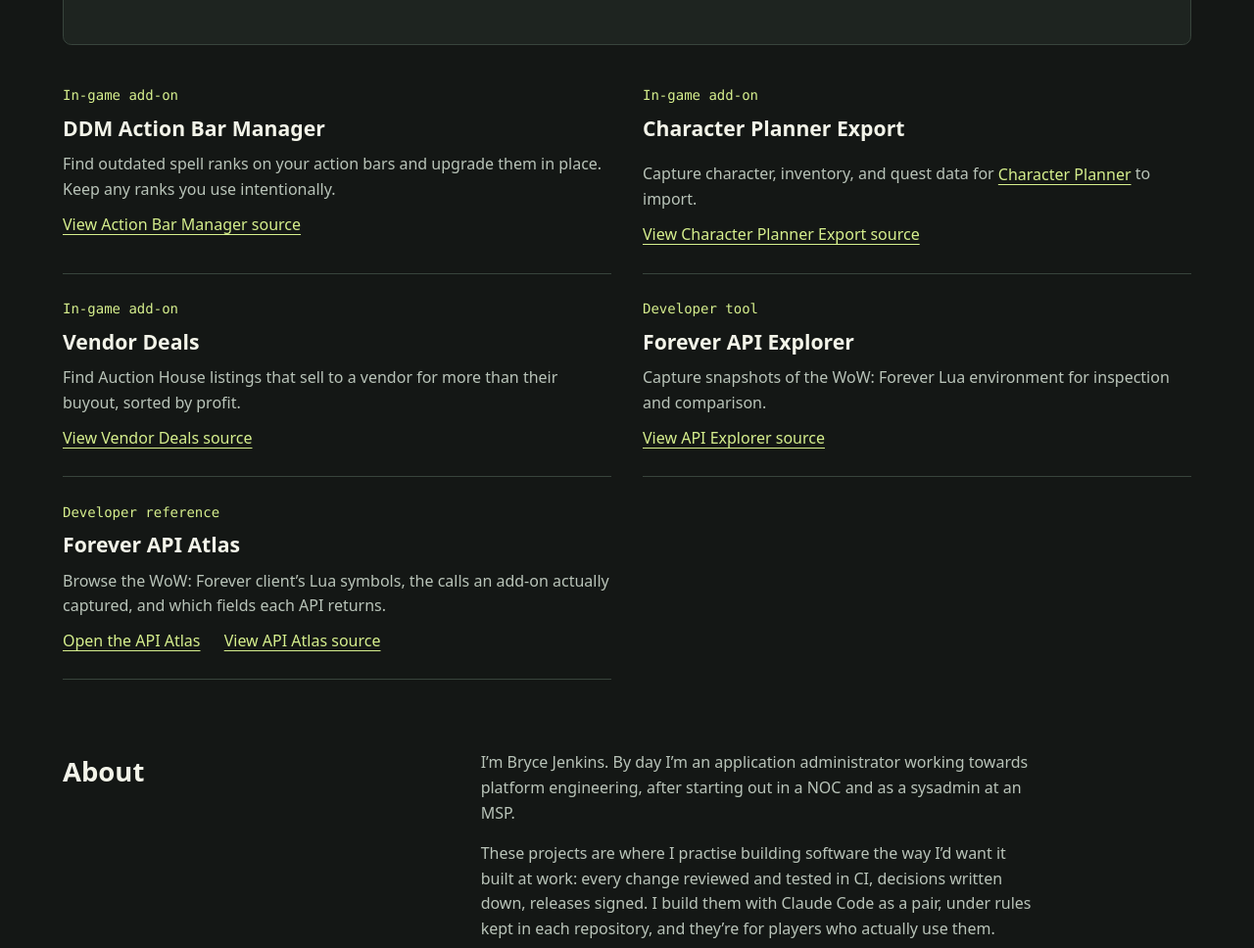
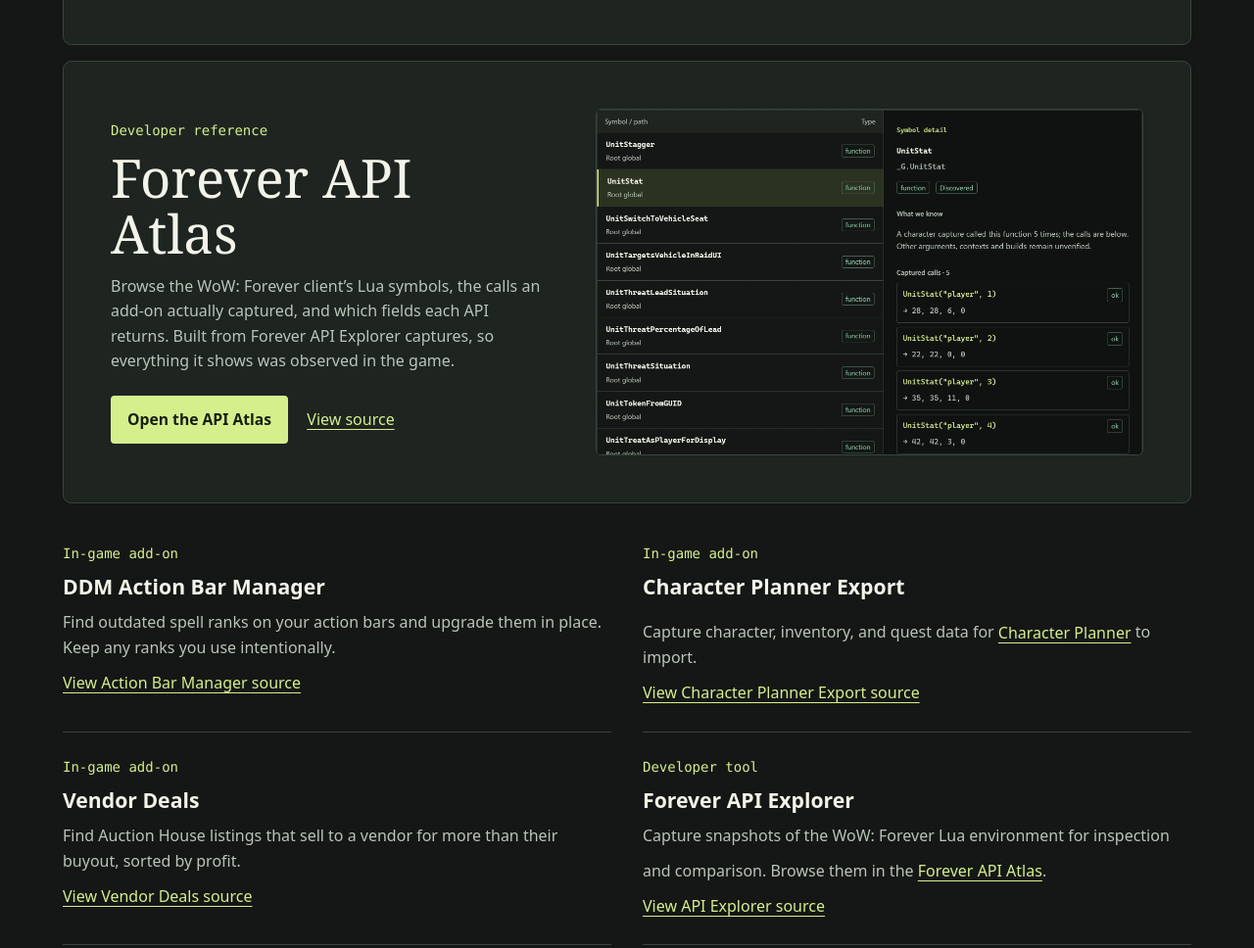
Before and after one commit to thechainercygnus/DurishLabsPortfolio, a plain HTML site: page public/index.html in a window 1280 px wide. Shown: the part 1784-2752 px from the top of the page at 98% size. Drawn offline with Linux system fonts and the light colour scheme.

Commit message:
Feature the Forever API Atlas with a screenshot
The Atlas gets a featured card after the AddOn Manager: Open the API
Atlas as the button, its source as a link, and its own screenshot of the
symbol explorer (ForeverAPIAtlas's screenshots/symbol-explorer.webp,
copied as it is, 85 KB). It leaves the catalog, which keeps four cards,
and the API Explorer's card points to it. The README and the screenshot
rule in CLAUDE.md name the Atlas's screenshots/ as a source.

Closes #20

Co-Authored-By: Claude Opus 5.5 <noreply@anthropic.com>

```diff
--- a/public/index.html
+++ b/public/index.html
@@ -69,6 +69,20 @@
           <img src="manager-dark.png" width="760" height="470" loading="lazy" decoding="async" alt="AddOn Manager in dark mode with two add-ons selected for installation">
         </figure>
       </article>
+      <article class="featured" id="api-atlas">
+        <div class="feature-copy">
+          <p class="category">Developer reference</p>
+          <h3>Forever API Atlas</h3>
+          <p>Browse the WoW: Forever client’s Lua symbols, the calls an add-on actually captured, and which fields each API returns. Built from Forever API Explorer captures, so everything it shows was observed in the game.</p>
+          <div class="actions">
+            <a class="button" href="https://atlas.durishlabs.com/">Open the API Atlas</a>
+            <a href="https://github.com/thechainercygnus/ForeverAPIAtlas">View source</a>
+          </div>
+        </div>
+        <figure>
+          <img src="atlas-explorer.webp" width="2224" height="1406" loading="lazy" decoding="async" alt="Forever API Atlas symbol explorer with UnitStat open: the results list, and its five captured calls with the values each returned">
+        </figure>
+      </article>
       <div class="catalog">
         <article>
           <p class="category">In-game add-on</p>
@@ -91,15 +105,8 @@
         <article>
           <p class="category">Developer tool</p>
           <h3>Forever API Explorer</h3>
-          <p>Capture snapshots of the WoW: Forever Lua environment for inspection and comparison.</p>
+          <p>Capture snapshots of the WoW: Forever Lua environment for inspection and comparison. Browse them in the <a href="#api-atlas">Forever API Atlas</a>.</p>
           <a href="https://github.com/thechainercygnus/ForeverAPIExplorer">View API Explorer source</a>
-        </article>
-        <article>
-          <p class="category">Developer reference</p>
-          <h3>Forever API Atlas</h3>
-          <p>Browse the WoW: Forever client’s Lua symbols, the calls an add-on actually captured, and which fields each API returns.</p>
-          <a href="https://atlas.durishlabs.com/">Open the API Atlas</a>
-          <a href="https://github.com/thechainercygnus/ForeverAPIAtlas">View API Atlas source</a>
         </article>
       </div>
     </section>
```
Also changed, not shown: public/atlas-explorer.webp (added), 2 other files.
